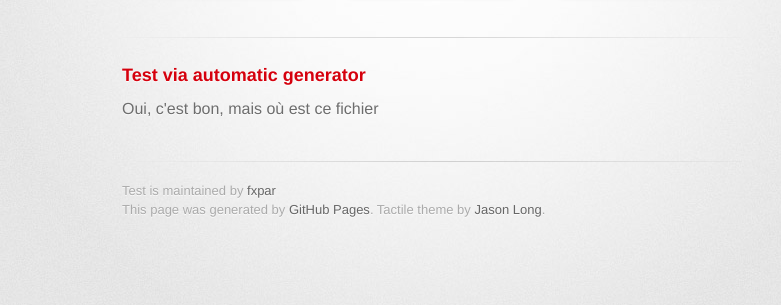
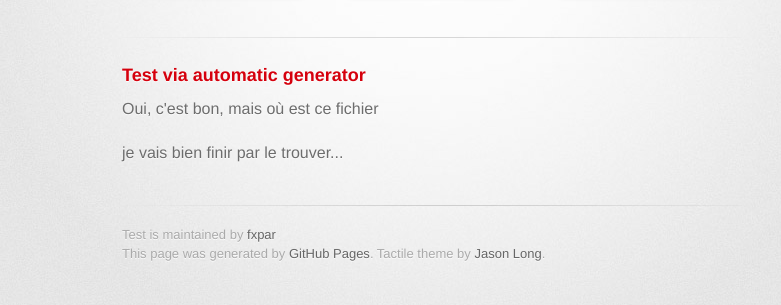
Before and after one commit to fxpar/test, a plain HTML site: page index.html in a window 1280 px wide. Shown: the part 209-514 px from the top of the page, without its empty margins (208-989 px from the left). Drawn offline with Linux system fonts and the light colour scheme; a web font is replaced by a local one.

Commit message:
ajout ligne 2

```diff
--- a/index.html
+++ b/index.html
@@ -35,6 +35,7 @@
 <a id="test-via-automatic-generator" class="anchor" href="#test-via-automatic-generator" aria-hidden="true"><span class="octicon octicon-link"></span></a>Test via automatic generator</h3>
 
 <p>Oui, c'est bon, mais où est ce fichier</p>
+<p> je vais bien finir par le trouver...</p>
         </section>
 
         <footer>
```
